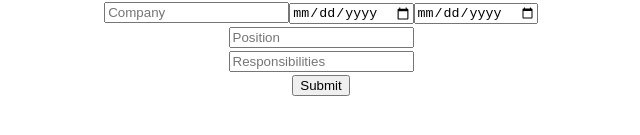
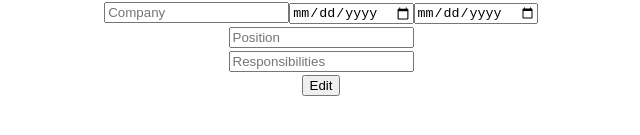
Before and after one commit to MortalChris/REACT-CV-APPLICATION, a React (Vite) app in the folder react-cv-application/: page / in a window 1280 px wide. Shown: the part 461-596 px from the top of the page, without its empty margins (319-959 px from the left). Built offline with nearby package versions, Linux system fonts and the light colour scheme.

Commit message:
Click submit changes it to edit and reverese

```diff
--- a/react-cv-application/src/App.jsx
+++ b/react-cv-application/src/App.jsx
@@ -2,8 +2,11 @@ import { useState } from 'react';
 import './App.css';
 
 function App() {
+  const [active, setActive] = useState(false);
 
   const submit = () => {
+    // setDisplay("display");
+    setActive(!active);
     console.log("this works");
     //hide inputs
     //display value of inputs
@@ -57,7 +60,8 @@ function App() {
 
 
         <div id="button-container">
-          <input onClick={submit} type="button" value="Submit" id="submit"/>
+          <input onClick={submit} className={active ? "show-btn" : "hide-btn"} type="button" value="Submit" id="submit-btn" />
+          <input onClick={submit} className={active ? "hide-btn" : "show-btn"} type="button" value="Edit" id="edit-btn"/>
         </div>
       </form>
     </>
@@ -65,3 +69,5 @@ function App() {
 }
 
 export default App
+// style={{ display: display ? "none" : "initial" }}
+// style={{ display: display ? "initial" : "none" }}
--- a/react-cv-application/src/index.css
+++ b/react-cv-application/src/index.css
@@ -37,29 +37,16 @@ body {
   min-height: 100vh;
 }
 
-h1 {
-  font-size: 3.2em;
-  line-height: 1.1;
+.show-btn{
+  display: initial;
+}
+.hide-btn{
+  display: none;
 }
 
-button {
-  border-radius: 8px;
-  border: 1px solid transparent;
-  padding: 0.6em 1.2em;
-  font-size: 1em;
-  font-weight: 500;
-  font-family: inherit;
-  background-color: #1a1a1a;
-  cursor: pointer;
-  transition: border-color 0.25s;
-}
-button:hover {
-  border-color: #646cff;
-}
-button:focus,
-button:focus-visible {
-  outline: 4px auto -webkit-focus-ring-color;
-}
+
+
+
 
 @media (prefers-color-scheme: light) {
   :root {
```
